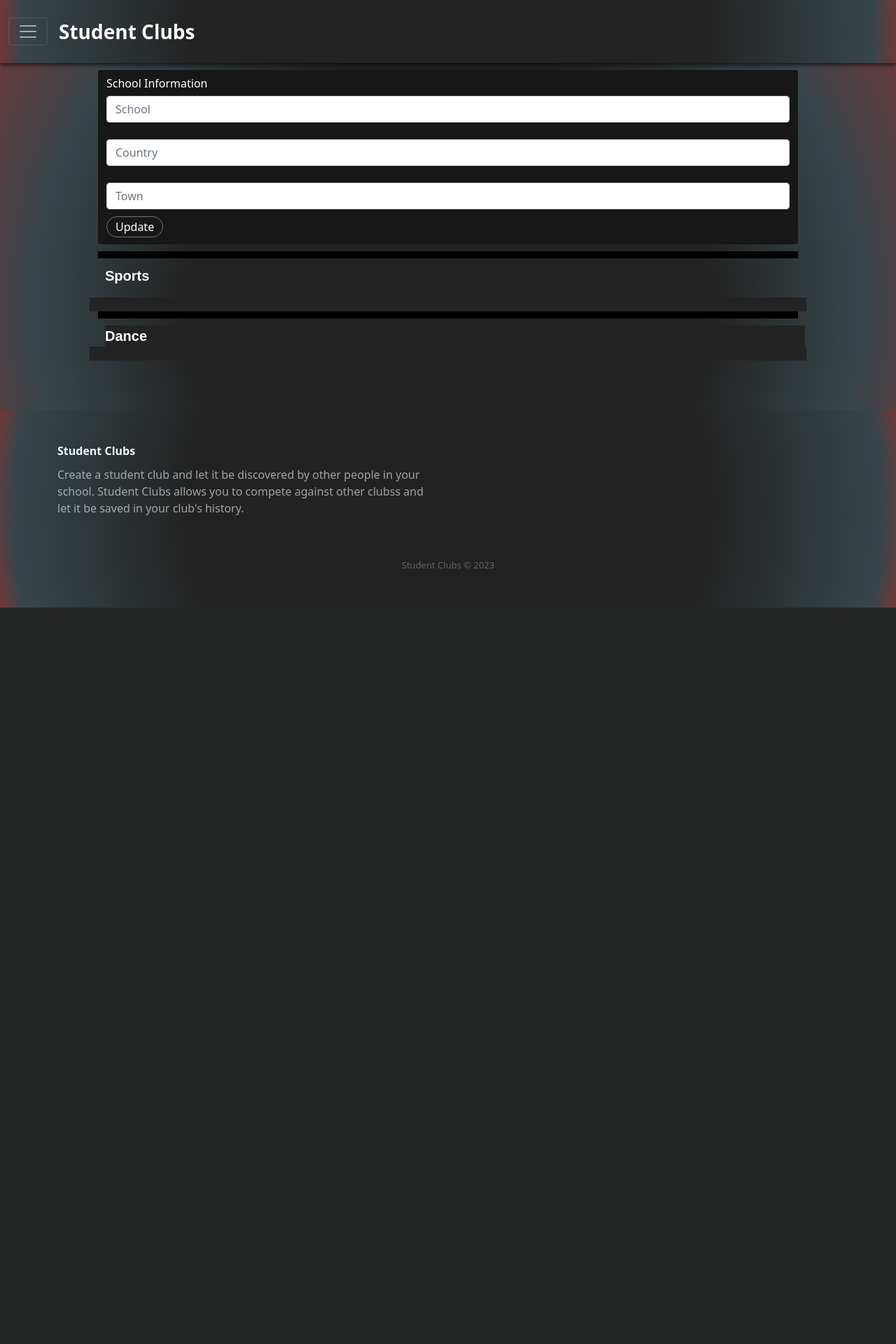
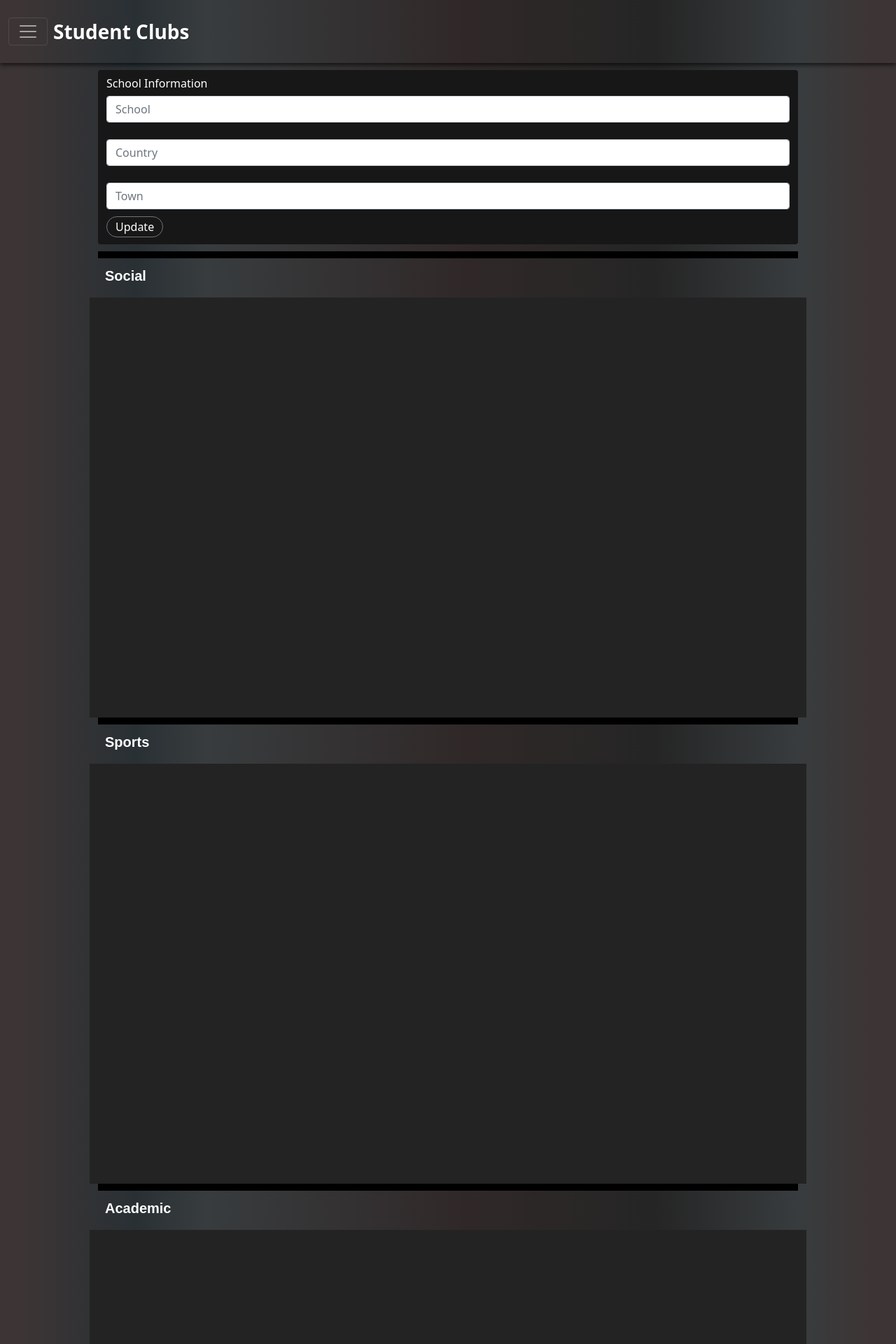
Before and after one commit to Gamaco/StudentClubs, a Django app: page /discover/ in a window 1280 px wide. Shown: the top 1920 px of the page at 70% size. Before the commit the page ends 868 px from the top, so only its background shows below. Run offline with Django 3.2, Linux system fonts and the light colour scheme; data that the repository does not hold is empty; some libraries are stand-ins or nearby versions.

Commit message:
Looking good. Working version updated.

```diff
--- a/website/static/main.css
+++ b/website/static/main.css
@@ -1,6 +1,6 @@
 body {
-    background: rgb(34,34,34);
-    background: radial-gradient(circle, rgba(34,34,34,1) 48%, rgba(56,70,75,1) 76%, rgba(115,54,56,1) 100%);
+    background: rgb(61,53,53);
+    background: linear-gradient(90deg, rgba(61,53,53,1) 2%, rgba(41,48,52,1) 15%, rgba(56,60,62,1) 23%, rgba(48,40,40,1) 52%, rgba(37,37,37,1) 73%, rgba(56,60,62,1) 89%, rgba(61,53,53,1) 97%);
 }
 
 .navbar-fixed {
@@ -11,8 +11,13 @@ body {
     /* height: 70px !important; */
     z-index: 1000 !important;
     box-shadow: 0 3px 6px rgba(0, 0, 0, 0.63) !important;
-    background: rgb(34,34,34);
-    background: radial-gradient(circle, rgba(34,34,34,1) 56%, rgba(56,70,75,1) 95%, rgba(115,54,56,1) 100%);
+    background: rgb(61,53,53);
+    background: linear-gradient(90deg, rgba(61,53,53,1) 2%, rgba(41,48,52,1) 15%, rgba(56,60,62,1) 23%, rgba(48,40,40,1) 52%, rgba(37,37,37,1) 73%, rgba(56,60,62,1) 89%, rgba(61,53,53,1) 97%);
+  }
+
+  .hidden-menu {
+    background: rgb(61,53,53);
+    background: linear-gradient(90deg, rgba(61,53,53,1) 2%, rgba(41,48,52,1) 15%, rgba(56,60,62,1) 23%, rgba(48,40,40,1) 52%, rgba(37,37,37,1) 73%, rgba(56,60,62,1) 89%, rgba(61,53,53,1) 97%);
   }
 
 h5 {
@@ -66,6 +71,14 @@ h5 {
     margin: 5px 0;
 }
 
+.card.custom-height {
+    height: 550px !important;
+}
+
+.row.custom-height {
+    height: 600px !important;
+}
+
  .cards-carousel-bg {
     background-color: #232323 !important;
  }
@@ -79,7 +92,7 @@ h5 {
  }
 
  .card-text {
-    font-size: 10px !important;
+    font-size: 12px !important;
  }
 
  .row.custom-padding {
@@ -134,8 +147,8 @@ h5 {
 .footer-dark {
     padding:50px 0;
     color:#f0f9ff;
-    background: rgb(34,34,34);
-    background: radial-gradient(circle, rgba(34,34,34,1) 56%, rgba(56,70,75,1) 95%, rgba(115,54,56,1) 100%);
+    background: rgb(45,45,45);
+    background: linear-gradient(180deg, rgba(45,45,45,1) 0%, rgba(56,60,62,1) 0%, rgba(40,44,48,1) 37%);
   }
 
   .footer-dark h3 {
--- a/website/templates/discover.html
+++ b/website/templates/discover.html
@@ -28,6 +28,7 @@
         <div class="container-fluid no-padding space-filler"></div>
       </form>
     </div>
+  </div>
 
     <!-- Space before content -->
   <div class="container-fluid no-padding space-filler"></div>
@@ -35,13 +36,14 @@
 
 
     <div class="container-fluid no-padding spaced clscards-carousel-header">
-      <p class="text-white card-category-title">Sports</p>
+      <p class="text-white card-category-title">Social</p>
     </div>
-    <div class="row custom-padding flex-row flex-nowrap overflow-auto cards-carousel-bg">
+    <div class="row custom-height custom-padding flex-row flex-nowrap overflow-auto cards-carousel-bg">
     {% for club in clubs %}
+    {% if club.category == 'Social'%}
     <div class="col-10 col-sm-4 col-md-6 col-lg-5">
-      <div class="card custom-margin h-100 custom-bg rounded" style="border: 2px solid #202020 !important;">
-        <img src={{ club.image }} class="card-img-top" alt="..." style="height: 100px; object-fit: cover;">
+      <div class="card custom-height custom-margin custom-bg rounded" style="border: 2px solid #202020 !important;">
+        <img src={{ club.image }} class="card-img-top" alt="..." style="height: 200px; object-fit: cover;">
         <div class="card-body">
             <h7 class="card-title text-white"> {{club.name}} </h7>
           <div class="custom-hr"></div>
@@ -58,6 +60,7 @@
         </div>
       </div>
     </div>
+    {% endif %}
     {% endfor %}
 
     </div>
@@ -66,18 +69,17 @@
 <div class="container-fluid space-filler space-filler-color"></div>
 
 <!-- Cards Carousel-->
-<div class="container-fluid no-padding spaced cards-carousel-header">
-  <p class="text-white card-category-title">Dance</p>
+<div class="container-fluid no-padding spaced clscards-carousel-header">
+  <p class="text-white card-category-title">Sports</p>
 </div>
-    <div class="row custom-padding flex-row flex-nowrap overflow-auto cards-carousel-bg">
+<div class="row custom-height custom-padding flex-row flex-nowrap overflow-auto cards-carousel-bg">
 {% for club in clubs %}
+{% if club.category == 'Sports'%}
 <div class="col-10 col-sm-4 col-md-6 col-lg-5">
-        <div class="card custom-margin h-100 custom-bg">
-          <img src={{ club.image }} class="card-img-top" alt="..." style="height: 100px; object-fit: cover;">
+  <div class="card custom-height custom-margin custom-bg rounded" style="border: 2px solid #202020 !important;">
+    <img src={{ club.image }} class="card-img-top" alt="..." style="height: 200px; object-fit: cover;">
     <div class="card-body">
-            <div class="card-header">
-              <h7 class="card-title text-white"> {{ club.name }} </h7>
-            </div>
+        <h7 class="card-title text-white"> {{club.name}} </h7>
       <div class="custom-hr"></div>
       <p class="card-text text-white">{{ club.description }}</p>
     </div>
@@ -92,9 +94,113 @@
     </div>
   </div>
 </div>
+{% endif %}
 {% endfor %}
 
 </div>
+
+<!-- Space after content -->
+<div class="container-fluid space-filler space-filler-color"></div>
+
+<!-- Cards Carousel-->
+<div class="container-fluid no-padding spaced clscards-carousel-header">
+  <p class="text-white card-category-title">Academic</p>
+</div>
+<div class="row custom-height custom-padding flex-row flex-nowrap overflow-auto cards-carousel-bg">
+{% for club in clubs %}
+{% if club.category == 'Academic'%}
+<div class="col-10 col-sm-4 col-md-6 col-lg-5">
+  <div class="card custom-height custom-margin custom-bg rounded" style="border: 2px solid #202020 !important;">
+    <img src={{ club.image }} class="card-img-top" alt="..." style="height: 200px; object-fit: cover;">
+    <div class="card-body">
+        <h7 class="card-title text-white"> {{club.name}} </h7>
+      <div class="custom-hr"></div>
+      <p class="card-text text-white">{{ club.description }}</p>
+    </div>
+    <ul class="list-group list-group-flush">
+      <li class="list-group-item custom-bg text-secondary">School: <p class="text-white">{{ club.school }} </p></li>
+      <li class="list-group-item custom-bg text-secondary">Country: <p class="text-white">{{ club.country }} </p></li>
+    </ul>
+    <div class="card-footer">
+      <form>
+        <button class="btn btn-outline-secondary">View</button>
+      </form>
+    </div>
+  </div>
+</div>
+{% endif %}
+{% endfor %}
+
+</div>
+
+<!-- Space after content -->
+<div class="container-fluid space-filler space-filler-color"></div>
+
+<!-- Cards Carousel-->
+<div class="container-fluid no-padding spaced clscards-carousel-header">
+  <p class="text-white card-category-title">Hobbies</p>
+</div>
+<div class="row custom-height custom-padding flex-row flex-nowrap overflow-auto cards-carousel-bg">
+{% for club in clubs %}
+{% if club.category == 'Hobbies'%}
+<div class="col-10 col-sm-4 col-md-6 col-lg-5">
+  <div class="card custom-height custom-margin custom-bg rounded" style="border: 2px solid #202020 !important;">
+    <img src={{ club.image }} class="card-img-top" alt="..." style="height: 200px; object-fit: cover;">
+    <div class="card-body">
+        <h7 class="card-title text-white"> {{club.name}} </h7>
+      <div class="custom-hr"></div>
+      <p class="card-text text-white">{{ club.description }}</p>
+    </div>
+    <ul class="list-group list-group-flush">
+      <li class="list-group-item custom-bg text-secondary">School: <p class="text-white">{{ club.school }} </p></li>
+      <li class="list-group-item custom-bg text-secondary">Country: <p class="text-white">{{ club.country }} </p></li>
+    </ul>
+    <div class="card-footer">
+      <form>
+        <button class="btn btn-outline-secondary">View</button>
+      </form>
+    </div>
+  </div>
+</div>
+{% endif %}
+{% endfor %}
+
+</div>
+
+<!-- Space after content -->
+<div class="container-fluid space-filler space-filler-color"></div>
+
+<!-- Cards Carousel-->
+<div class="container-fluid no-padding spaced clscards-carousel-header">
+  <p class="text-white card-category-title">Gaming</p>
+</div>
+<div class="row custom-height custom-padding flex-row flex-nowrap overflow-auto cards-carousel-bg">
+{% for club in clubs %}
+{% if club.category == 'Gaming'%}
+<div class="col-10 col-sm-4 col-md-6 col-lg-5">
+  <div class="card custom-height custom-margin custom-bg rounded" style="border: 2px solid #202020 !important;">
+    <img src={{ club.image }} class="card-img-top" alt="..." style="height: 200px; object-fit: cover;">
+    <div class="card-body">
+        <h7 class="card-title text-white"> {{club.name}} </h7>
+      <div class="custom-hr"></div>
+      <p class="card-text text-white">{{ club.description }}</p>
+    </div>
+    <ul class="list-group list-group-flush">
+      <li class="list-group-item custom-bg text-secondary">School: <p class="text-white">{{ club.school }} </p></li>
+      <li class="list-group-item custom-bg text-secondary">Country: <p class="text-white">{{ club.country }} </p></li>
+    </ul>
+    <div class="card-footer">
+      <form>
+        <button class="btn btn-outline-secondary">View</button>
+      </form>
+    </div>
+  </div>
+</div>
+{% endif %}
+{% endfor %}
+
+</div>
+      <!-- Reminder to myself: don't touch these two last divs-->
   </div>
 </div>
 
--- a/website/templates/layouts/base.html
+++ b/website/templates/layouts/base.html
@@ -26,7 +26,7 @@
   <div class="container-fluid no-padding center-content">
   <!-- Navbar -->
   <div class="collapse" id="navbarToggleExternalContent">
-    <div class="custom-bg p-2">
+    <div class="hidden-menu p-2">
       <h5 class="text-white h4">Collapsed content</h5>
       <span class="text-muted">Toggleable via the navbar brand.</span>
     </div>
@@ -37,7 +37,7 @@
         <button class="navbar-toggler flex-grow-0" type="button" data-bs-toggle="collapse" data-bs-target="#navbarToggleExternalContent" aria-controls="navbarToggleExternalContent" aria-expanded="false" aria-label="Toggle navigation">
           <span class="navbar-toggler-icon"></span>
         </button>
-        <p class="fs-3 fw-bold nav-text flex-grow-1 ms-3 mt-3">Student Clubs</p>
+        <p class="fs-3 fw-bold nav-text flex-grow-1 ms-2 mt-3">Student Clubs</p>
       </div>
     </div>
   </nav>
```
Lines whose indentation alone changed are shown as unchanged.
